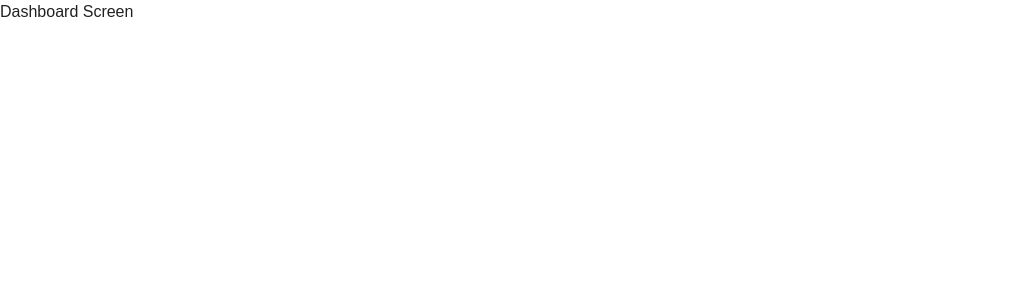
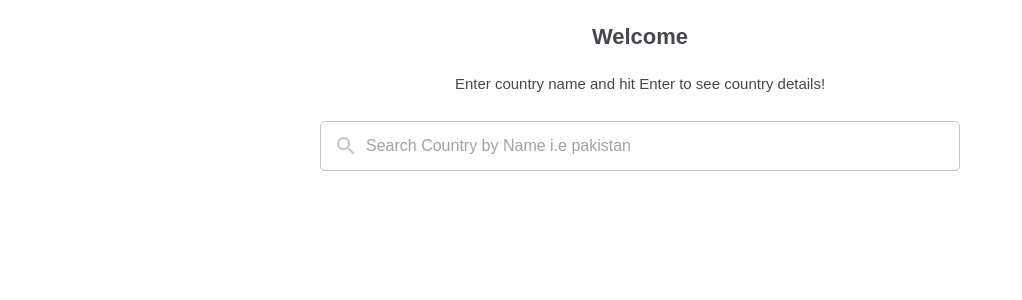
Before and after one commit to Moazam05/mern-interview-task, a Next.js app in the folder client/: page / in a window 1280 px wide. Shown: the top 300 px of the page, without its empty margins (0-1022 px from the left). Built offline with nearby package versions, Linux system fonts and the light colour scheme; no server answers; sample sign-in values are in the browser's storage.

Commit message:
country pi slice bind

```diff
--- a/client/auth/withAuth.tsx
+++ b/client/auth/withAuth.tsx
@@ -7,7 +7,7 @@ const withAuth = (Component: any) => {
 		const router = useRouter();
 
 		// Check if the user has a valid token, if not, redirect to login
-		if (typeof window !== undefined) {
+		if (typeof window !== "undefined") {
 			if (!localStorage.getItem("user")) {
 				router.push("/login");
 				return null;
--- /dev/null
+++ b/client/src/components/SearchBar/index.tsx
@@ -0,0 +1,65 @@
+import React from "react";
+import { InputAdornment, TextField } from "@mui/material";
+import SearchIcon from "@mui/icons-material/Search";
+interface searchBarProps {
+	searchText?: any;
+	placeholder?: any;
+	handleSearch?: any;
+}
+
+export default function Search({
+	handleSearch,
+	placeholder,
+	searchText,
+}: searchBarProps) {
+	const handleKeyDown = (event: any) => {
+		if (event.key === "Enter") {
+			handleSearch(event);
+		}
+	};
+
+	React.useEffect(() => {
+		if (searchText) {
+			const input: any = document.getElementById("outlined-basic");
+			if (input) {
+				input.value = searchText;
+			}
+		}
+	}, [searchText]);
+
+	return (
+		<TextField
+			sx={{
+				width: "100%",
+				backgroundColor: (theme: any) => theme.palette.primary.contrastText,
+				borderRadius: "5px",
+			}}
+			fullWidth
+			onKeyDown={handleKeyDown}
+			id="outlined-basic"
+			variant="outlined"
+			placeholder={
+				placeholder
+					? placeholder
+					: `Search Patient by Name, Mobile, MR No. or ID No.`
+			}
+			InputProps={{
+				sx: {
+					borderRadius: "5px",
+					background: "#fff",
+					height: "50px",
+					border: "none",
+				},
+				startAdornment: (
+					<InputAdornment position="start">
+						<SearchIcon
+							sx={{
+								color: "#C5C5C5",
+							}}
+						/>
+					</InputAdornment>
+				),
+			}}
+		/>
+	);
+}
--- a/client/src/redux/api/apiSlice.tsx
+++ b/client/src/redux/api/apiSlice.tsx
@@ -7,7 +7,7 @@ export const apiSlice = createApi({
 	baseQuery: fetchBaseQuery({
 		baseUrl: process.env.NEXT_PUBLIC_BASE_URL,
 		prepareHeaders: (headers, { getState }) => {
-			const token = (getState() as RootState).auth?.user?.user?.access_token;
+			const token = (getState() as RootState).auth?.user?.token;
 			if (token) {
 				headers.set("authorization", `Bearer ${token}`);
 			}
--- /dev/null
+++ b/client/src/redux/api/countryApiSlice.tsx
@@ -0,0 +1,16 @@
+import { apiSlice } from "./apiSlice";
+
+export const countryApiSlice = apiSlice.injectEndpoints({
+	endpoints: (builder) => ({
+		getCountry: builder.query({
+			query: (data) => {
+				return {
+					url: `country/${data.countryName}`,
+					method: "GET",
+				};
+			},
+		}),
+	}),
+});
+
+export const { useGetCountryQuery } = countryApiSlice;
--- /dev/null
+++ b/client/src/redux/authSlice/authSlice.ts
@@ -0,0 +1,28 @@
+import { createSlice } from "@reduxjs/toolkit";
+
+const getInitialUser = () => {
+	if (typeof window !== "undefined") {
+		const localStorageItems = localStorage.getItem("user");
+		if (localStorageItems) {
+			return JSON.parse(localStorageItems);
+		}
+	}
+	return null;
+};
+
+const initialState = {
+	user: getInitialUser(),
+};
+
+const authSlice = createSlice({
+	name: "auth",
+	initialState,
+	reducers: {
+		setUser(state, action) {
+			state.user = action.payload;
+		},
+	},
+});
+
+export const { setUser } = authSlice.actions;
+export default authSlice.reducer;
--- a/client/src/redux/store.ts
+++ b/client/src/redux/store.ts
@@ -1,9 +1,11 @@
 import { configureStore } from "@reduxjs/toolkit";
 import { apiSlice } from "./api/apiSlice";
+import authReducer from "./authSlice/authSlice";
 
 export const store: any = configureStore({
 	reducer: {
 		[apiSlice.reducerPath]: apiSlice.reducer,
+		auth: authReducer,
 	},
 
 	middleware: (getDefaultMiddleware) =>
--- a/client/src/views/Dashboard/index.tsx
+++ b/client/src/views/Dashboard/index.tsx
@@ -1,7 +1,108 @@
-import React from "react";
+import React, { useState } from "react";
+import { Box } from "@mui/material";
+import { Heading, SubHeading } from "../../components/Heading";
+import Search from "../../components/SearchBar";
+import { useGetCountryQuery } from "../../redux/api/countryApiSlice";
 
 const Dashboard = () => {
-	return <div>Dashboard Screen</div>;
+	const [searchText, setSearchText] = useState<any>("");
+
+	const handleSearch = (event: any) => {
+		let value = event.target.value.toLowerCase();
+		setSearchText(value);
+	};
+
+	const { data: getCountry, isFetching: getCountryIsFetching } =
+		useGetCountryQuery({
+			countryName: searchText,
+		});
+
+	function getCurrencyKeys(currencyObject: any) {
+		if (currencyObject) return Object?.keys(currencyObject);
+	}
+
+	const currency: any = getCurrencyKeys(
+		getCountry?.data?.listOfOfficialCurrencies
+	);
+
+	function getEuroRate() {
+		return getCountry?.data?.listOfOfficialCurrencies[currency]?.rate_with_EUR;
+	}
+
+	return (
+		<>
+			<Heading
+				sx={{
+					display: "flex",
+					justifyContent: "center",
+					alignItems: "center",
+					margin: "20px 0",
+				}}>
+				Welcome
+			</Heading>
+
+			<SubHeading
+				sx={{
+					display: "flex",
+					justifyContent: "center",
+					alignItems: "center",
+					margin: "20px 0",
+				}}>
+				Enter country name and hit Enter to see country details!
+			</SubHeading>
+
+			<Box
+				sx={{
+					margin: "25px 0",
+					display: "flex",
+					justifyContent: "center",
+					alignItems: "center",
+				}}>
+				<Box sx={{ width: "50%" }}>
+					<Search
+						handleSearch={handleSearch}
+						searchText={searchText}
+						placeholder="Search Country by Name i.e pakistan"
+					/>
+
+					{getCountry === undefined ? (
+						""
+					) : (
+						<>
+							<Box
+								sx={{
+									margin: "50px 0",
+									boxShadow: "0px 0px 33px 0px rgba(0,0,0,0.1)",
+									padding: "20px",
+									borderRadius: "5px",
+									display: "flex",
+									flexDirection: "column",
+									gap: "10px",
+									overflowX: "auto",
+								}}>
+								<Box sx={{ display: "flex" }}>
+									<Box sx={{ minWidth: "150px" }}>Name</Box>
+									<Box>{getCountry?.data?.fullName}</Box>
+								</Box>
+								<Box sx={{ display: "flex" }}>
+									<Box sx={{ minWidth: "150px" }}>Population</Box>
+									<Box>{getCountry?.data?.population}</Box>
+								</Box>
+								<Box sx={{ display: "flex" }}>
+									<Box sx={{ minWidth: "150px" }}>Currency</Box>
+									<Box>{currency}</Box>
+								</Box>
+								<Box sx={{ display: "flex" }}>
+									<Box sx={{ minWidth: "150px" }}>Euro Price</Box>
+									<Box>{getEuroRate()}</Box>
+								</Box>
+							</Box>
+						</>
+					)}
+				</Box>
+			</Box>
+		</>
+	);
 };
 
 export default Dashboard;
--- a/client/src/views/Signup/index.tsx
+++ b/client/src/views/Signup/index.tsx
@@ -68,12 +68,6 @@ const Signup = () => {
 			});
 
 			if (user?.data?.status) {
-				setToast({
-					...toast,
-					message: "Account Created Successfully!",
-					appearence: true,
-					type: "success",
-				});
 				router.push("/login");
 			}
 
```
Also changed, not shown: client/src/views/Login/index.tsx (+7 -7 lines).
